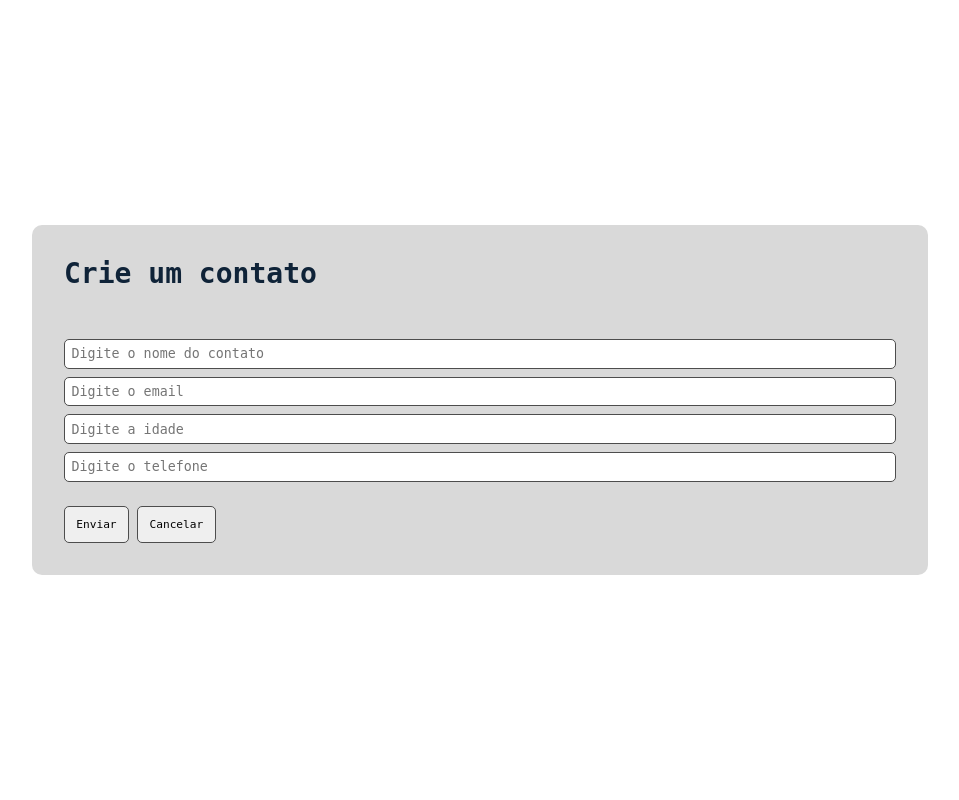
After one commit to AntonyHaro/php-contacts-crud, a PHP site: page /form.html in a window 1280 px wide. The commit adds this page. Shown: the whole page, without its empty margins (160-1119 px from the left). Run offline with PHP 8.4, Linux system fonts and the light colour scheme.

Commit message:
adição da página de criação de contato

```diff
--- /dev/null
+++ b/form.css
@@ -0,0 +1,91 @@
+:root {
+  --text-color: hsl(0, 0%, 15%);
+  --secondary-text-color: hsl(211, 57%, 14%);
+  --border-color: hsl(0, 0%, 30%);
+  --primary-background: hsl(0, 0%, 85%);
+  --contact-background: hsl(0, 0%, 75%);
+  --body-background: hsl(0, 0%, 93%);
+}
+
+body {
+  background-color: var(--body-backgroundd);
+  height: 100vh;
+  width: 100vw;
+  font-size: 14px;
+  transition: 0.3;
+  color: var(--text-color);
+  display: flex;
+  justify-content: center;
+  align-items: center;
+}
+
+header {
+  width: 100%;
+  padding: 1.5rem;
+  background-color: var(--primary-background);
+  display: flex;
+  justify-content: space-evenly;
+  align-items: center;
+  border-bottom: 1px dashed var(--text-color);
+}
+
+header h1 {
+  font-size: 1.4em;
+}
+
+header nav a {
+  color: var(--text-color);
+  text-decoration: none;
+  margin: 0 15px;
+}
+
+header input {
+  outline: none;
+  border: 1px solid var(--border-color);
+  border-radius: 5px;
+  padding: 0.4rem;
+}
+
+form {
+  width: 70%;
+  background-color: var(--primary-background);
+  padding: 2rem;
+  border-radius: 10px;
+  display: grid;
+  gap: 1.5rem;
+}
+
+form h1 {
+  margin-bottom: 3%;
+  color: var(--secondary-text-color);
+}
+
+.input-container {
+  display: grid;
+  gap: 0.5rem;
+}
+
+input {
+  outline: none;
+  border: 1px solid var(--border-color);
+  border-radius: 5px;
+  padding: 0.4rem;
+}
+
+main {
+  margin-top: 5%;
+  display: flex;
+  justify-content: center;
+  align-items: center;
+  flex-direction: column;
+  gap: 2rem;
+}
+
+button {
+  cursor: pointer;
+  padding: 0.7rem;
+  border: 1px solid var(--border-color);
+  border-radius: 5px;
+  font-size: 0.8em;
+  transition: 0.2s;
+}
--- /dev/null
+++ b/form.html
@@ -0,0 +1,47 @@
+<!DOCTYPE html>
+<html lang="en">
+    <head>
+        <meta charset="UTF-8" />
+        <meta name="viewport" content="width=device-width, initial-scale=1.0" />
+        <title>Criar contato</title>
+        <link rel="stylesheet" href="reset.css" />
+        <link rel="stylesheet" href="form.css" />
+    </head>
+    <body>
+        <form action="">
+            <h1>Crie um contato</h1>
+            <div class="input-container">
+                <input
+                    type="text"
+                    name="name"
+                    id="name"
+                    placeholder="Digite o nome do contato"
+                />
+                <input
+                    type="email"
+                    name="email"
+                    id="email"
+                    placeholder="Digite o email"
+                />
+                <input
+                    type="number"
+                    min="0"
+                    name="age"
+                    id="age"
+                    placeholder="Digite a idade"
+                />
+                <input
+                    type="tel"
+                    name="tel"
+                    id="tel"
+                    placeholder="Digite o telefone"
+                />
+            </div>
+
+            <div class="button-container">
+                <button type="submit">Enviar</button>
+                <button>Cancelar</button>
+            </div>
+        </form>
+    </body>
+</html>
--- a/index.html
+++ b/index.html
@@ -13,7 +13,6 @@
             <nav>
                 <a href="#">Início</a>
                 <a href="#">Sobre</a>
-                <a href="#">Serviços</a>
                 <a href="#">Configurações</a>
             </nav>
             <input type="text" class="search" placeholder="Pesquisar..." />
@@ -22,7 +21,7 @@
             <section>
                 <div class="contacts-list-header">
                     <h1>Lista de Contatos ☎️</h1>
-                    <button class="add-button">+ Adicionar</button>
+                    <button class="add-button">+ Criar contato</button>
                 </div>
                 <hr />
                 <div class="contacts-list">
```
Also changed, not shown: home.css (renamed from styles.css, +24 -19 lines), reset.css (line endings or trailing spaces).
